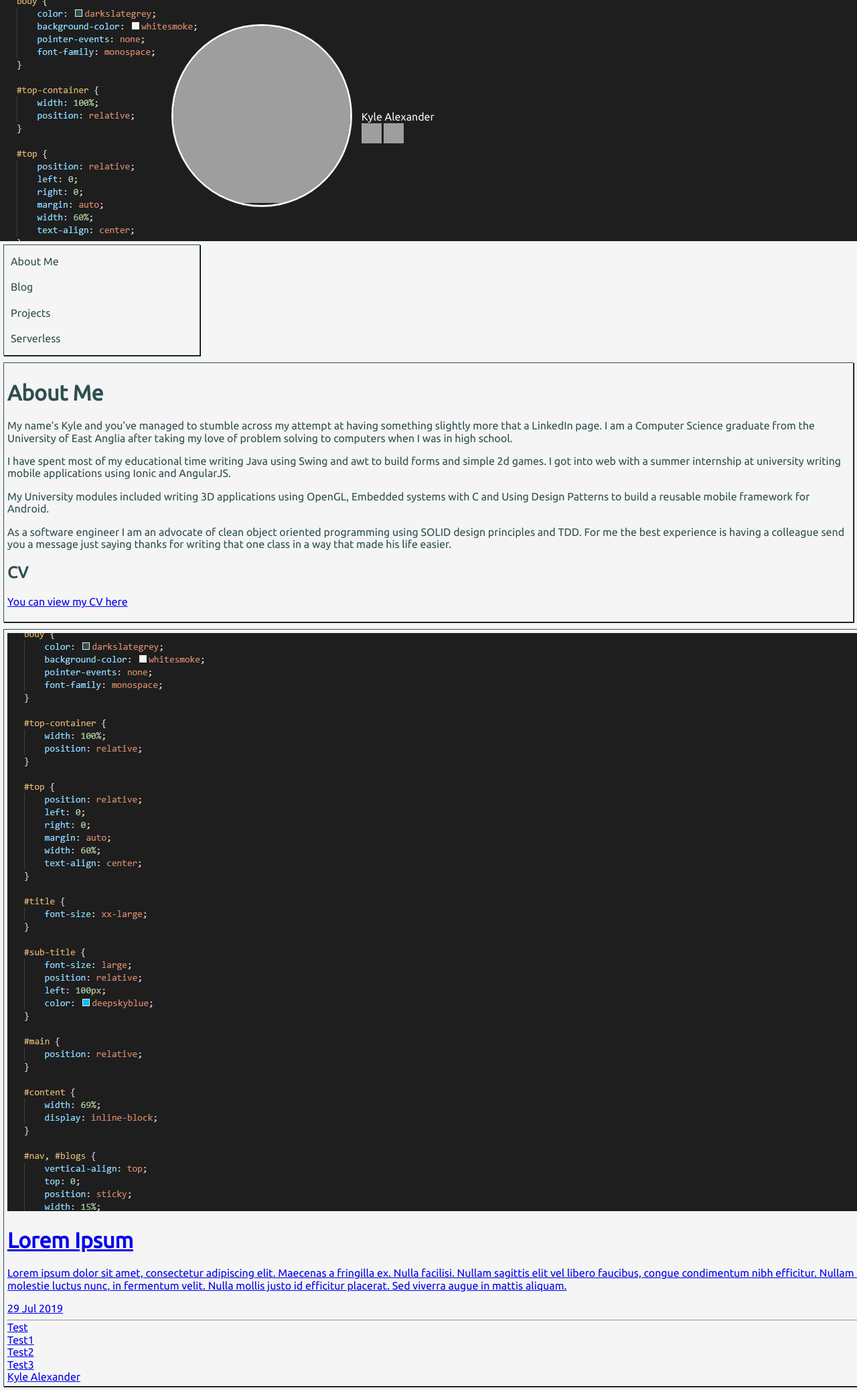
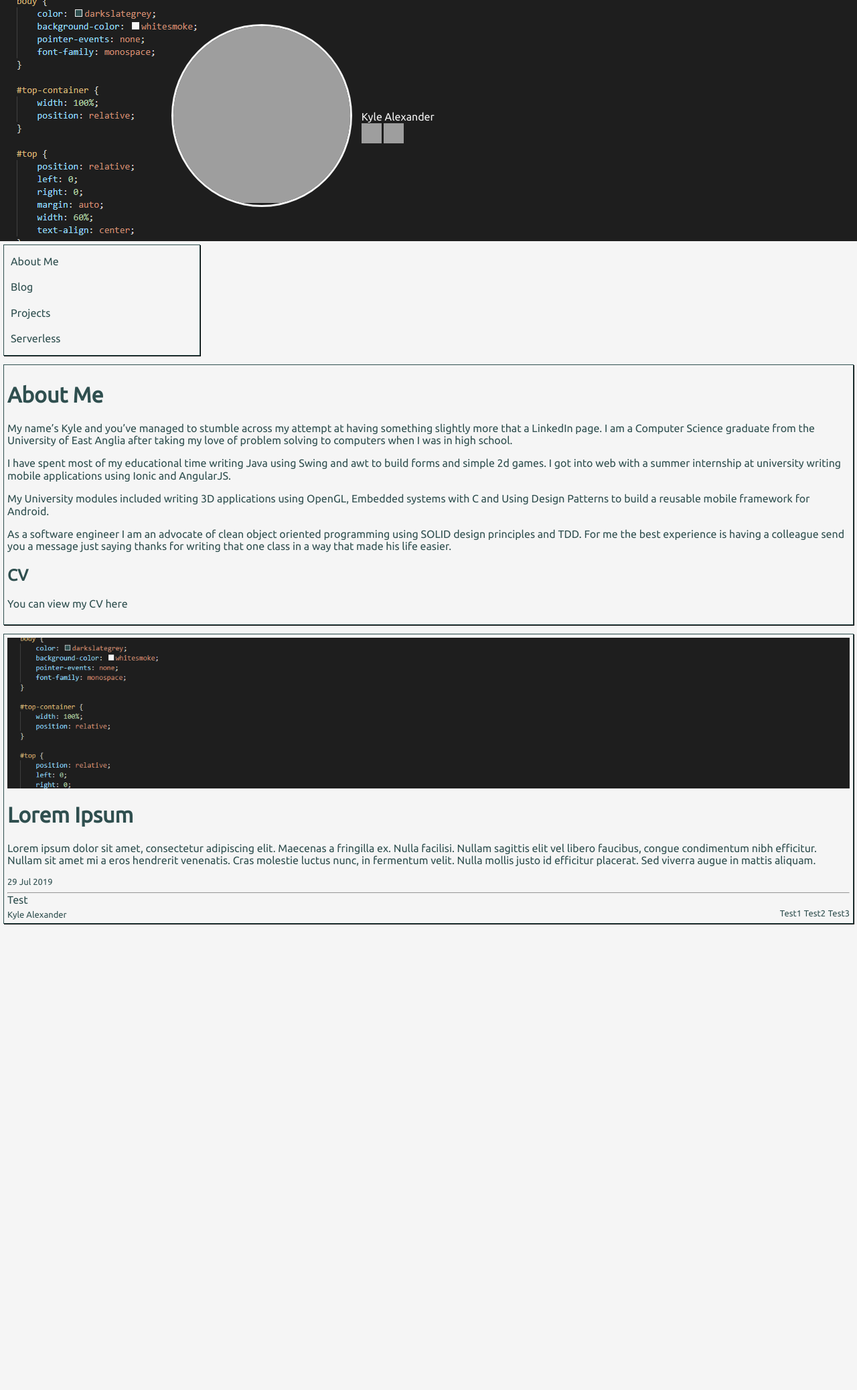
Before and after one commit to Mcphylus12/mcphylus12.github.io, a Jekyll site: the page built from index.md, in a window 1280 px wide. Shown: the whole page at 67% size. Built offline with Jekyll 4.4.1, drawn with Linux system fonts in a browser that asks for light colours; after the commit the page ends 1387 px from its top, so only the background shows below that; grey boxes are pictures that could not be loaded.

Commit message:
post styling

```diff
--- a/css/stylesheet.scss
+++ b/css/stylesheet.scss
@@ -6,6 +6,12 @@
 *
 {
     box-sizing: border-box;
+}
+
+a
+{
+    text-decoration: none;
+    color: inherit;
 }
 
 body
@@ -77,6 +83,7 @@
     margin: 5px;
     border: 1px solid;
     padding: 5px;
+    overflow: hidden;
 }
 
 .route a
@@ -85,8 +92,6 @@
     border-radius: 2px;
     padding-left: 5px;
     width: 100%;
-    text-decoration: none;
-    color: inherit;
     transition: color 0.3s, background-color 0.3s;
     display: block;
 }
@@ -97,3 +102,42 @@
     color: whitesmoke;
     background-color: black;
 }
+
+.image
+{
+    max-height: 25vh;
+    overflow: hidden;
+
+    img
+    {
+        object-fit: scale-down;
+        height: 100%;
+        width: 100%;
+    }
+}
+
+
+.date, .author, .tag
+{
+    font-size: small;
+}
+
+.category\n{
+    vertical-align: top;
+    display: inline-block;
+}
+
+.tag
+{
+    display: inline-block;
+}
+
+.tags
+{
+    float: right;
+}
+
+.author
+{
+    margin-top: 5px;
+}
```
